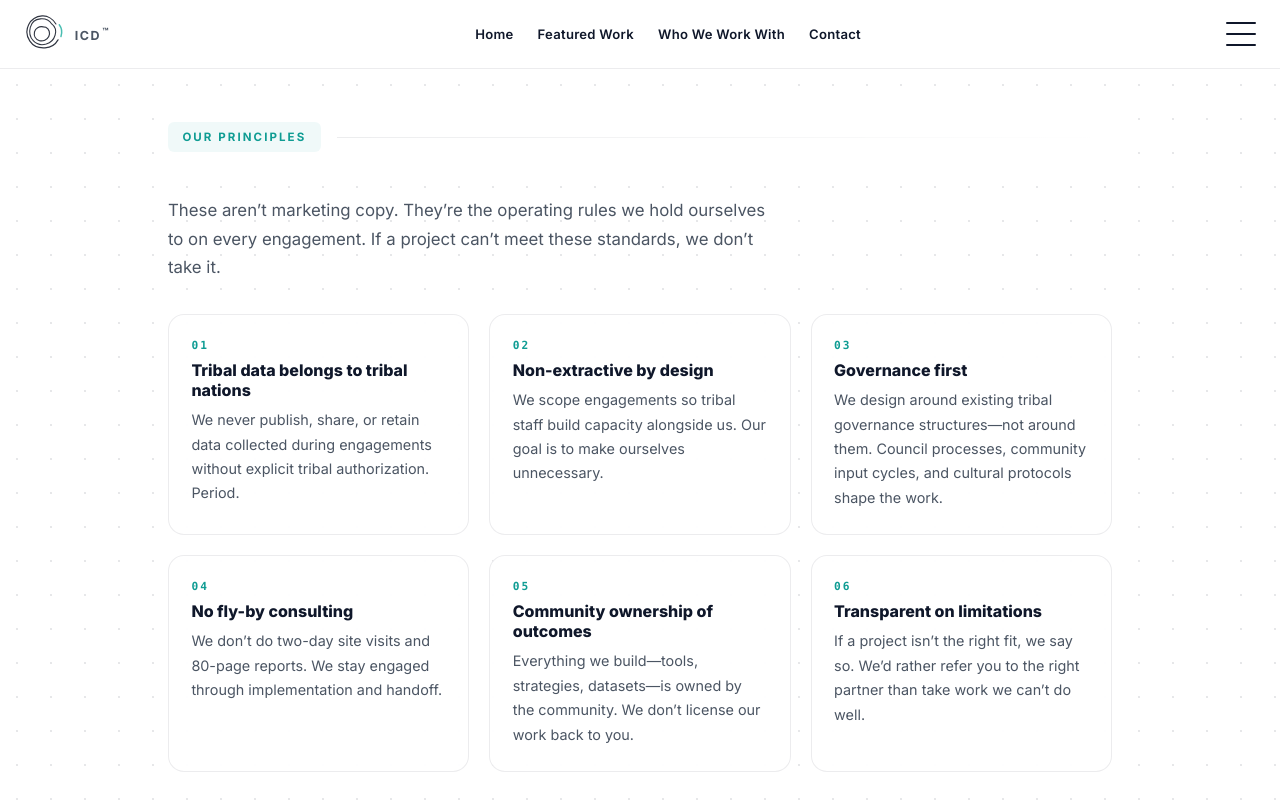
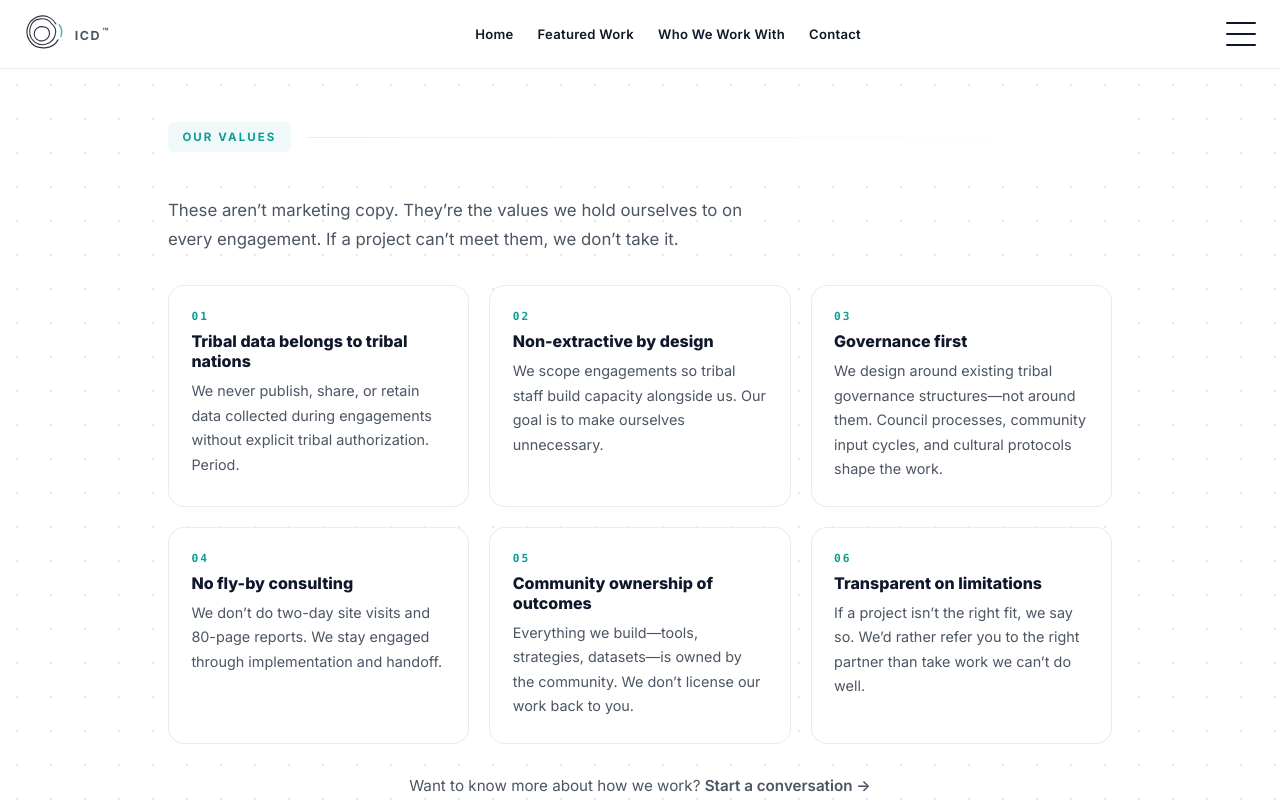
Before and after one commit to elijahsamsonmoreno-lang/indiancountrydevelopment, a React (Vite) app: page /principles in a window 1280 px wide. Shown: the top 800 px of the page. Built offline with nearby package versions, Linux system fonts and the light colour scheme.

Commit message:
Rename Our Principles to Our Values
- Footer link: "Our Values"
- Page heading: "Our Values"
- SEO title: "Our Values"
- Description and keywords updated
- URL stays /principles (no route change needed)

https://claude.ai/code/session_01UAb9gUvZUQW6Z5VbMgF7bC

```diff
--- a/src/components/Footer.jsx
+++ b/src/components/Footer.jsx
@@ -6,7 +6,7 @@ export default function Footer() {
       <p className="footer-tagline">Native-led. Evidence-built. Operationally real.</p>
       <nav className="footer-links" aria-label="Footer navigation">
         <Link to="/who-we-are">Who We Are</Link>
-        <Link to="/principles">Our Principles</Link>
+        <Link to="/principles">Our Values</Link>
       </nav>
       <p className="footer-copyright">
         &copy; 2026 Tribal Economic Development Partners L.L.C. All rights reserved.
--- a/src/pages/Principles.jsx
+++ b/src/pages/Principles.jsx
@@ -34,28 +34,28 @@ export default function Principles() {
   return (
     <>
       <SEO
-        title="Our Principles"
+        title="Our Values"
         path="/principles"
-        description="Indian Country Development's principles on data sovereignty, non-extractive consulting, and community-owned outcomes. How we approach tribal consulting differently."
-        keywords="tribal data sovereignty, non-extractive consulting, Indian Country Development principles, Phil Gover, Native American consulting ethics, tribal consulting values"
+        description="Indian Country Development's values on data sovereignty, non-extractive consulting, and community-owned outcomes. How we approach tribal consulting differently."
+        keywords="tribal data sovereignty, non-extractive consulting, Indian Country Development values, Phil Gover, Native American consulting ethics, tribal consulting values"
         breadcrumbs={[
           { name: 'Home', path: '/' },
-          { name: 'Our Principles', path: '/principles' },
+          { name: 'Our Values', path: '/principles' },
         ]}
       />
 
       <main id="main">
         <ScrollReveal>
-          <section className="section section--wide principles-section" aria-label="Our principles">
-            <h1 className="sr-only">Our Principles &mdash; Non-Extractive Tribal Consulting Standards</h1>
+          <section className="section section--wide principles-section" aria-label="Our values">
+            <h1 className="sr-only">Our Values &mdash; What We Stand For</h1>
             <div className="section-label section-label--sticky">
-              <span className="label-text">Our Principles</span>
+              <span className="label-text">Our Values</span>
               <span className="label-line"></span>
             </div>
 
             <p className="principles-intro">
-              These aren&rsquo;t marketing copy. They&rsquo;re the operating rules we hold ourselves to
-              on every engagement. If a project can&rsquo;t meet these standards, we don&rsquo;t take it.
+              These aren&rsquo;t marketing copy. They&rsquo;re the values we hold ourselves to
+              on every engagement. If a project can&rsquo;t meet them, we don&rsquo;t take it.
             </p>
 
             <div className="principles-grid">
```
